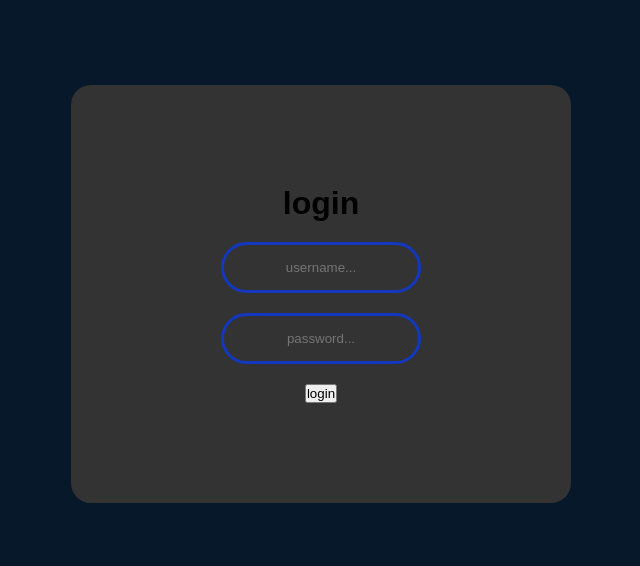
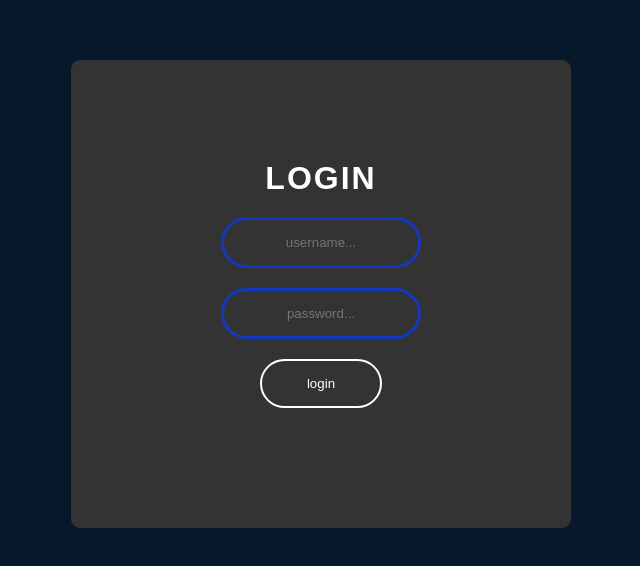
Before and after one commit to zhale-el/tahmid---form, a plain HTML site: page index.html in a window 1280 px wide. Shown: the part 106-672 px from the top of the page, without its empty margins (319-959 px from the left). Drawn offline with Linux system fonts and the light colour scheme.

Commit message:
completed

```diff
--- a/style.css
+++ b/style.css
@@ -17,7 +17,7 @@ body {
   top: 50%;
   left: 50%;
   transform: translate(-50%, -50%);
-  border-radius: 20px;
+  border-radius: 9px;
 }
 .box .username,
 .box .password {
@@ -33,3 +33,25 @@ body {
   color: white;
   border-radius: 30px;
 }
+.box h1 {
+  color: white;
+  font-weight: 600px;
+  letter-spacing: 2px;
+  text-transform: uppercase;
+}
+.box .sub {
+  border: 0;
+  background: none;
+  display: block;
+  margin: 20px auto;
+  padding: 15px 45px;
+  border: 2px solid white;
+  outline: none;
+  color: white;
+  border-radius: 30px;
+}
+.box .sub:hover {
+  background-color: rgb(61, 141, 222);
+  border: 2px solid #2b3c78;
+  transition: 0.3s;
+}
```
